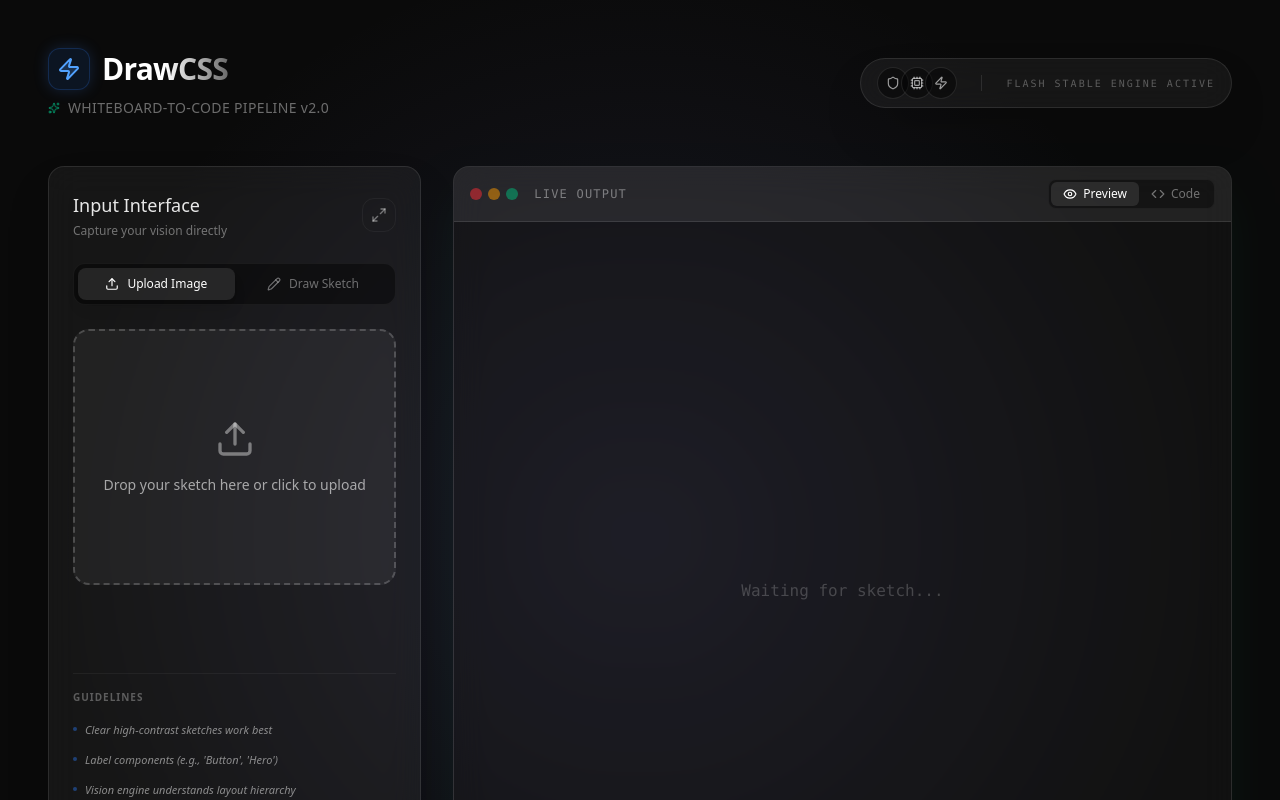
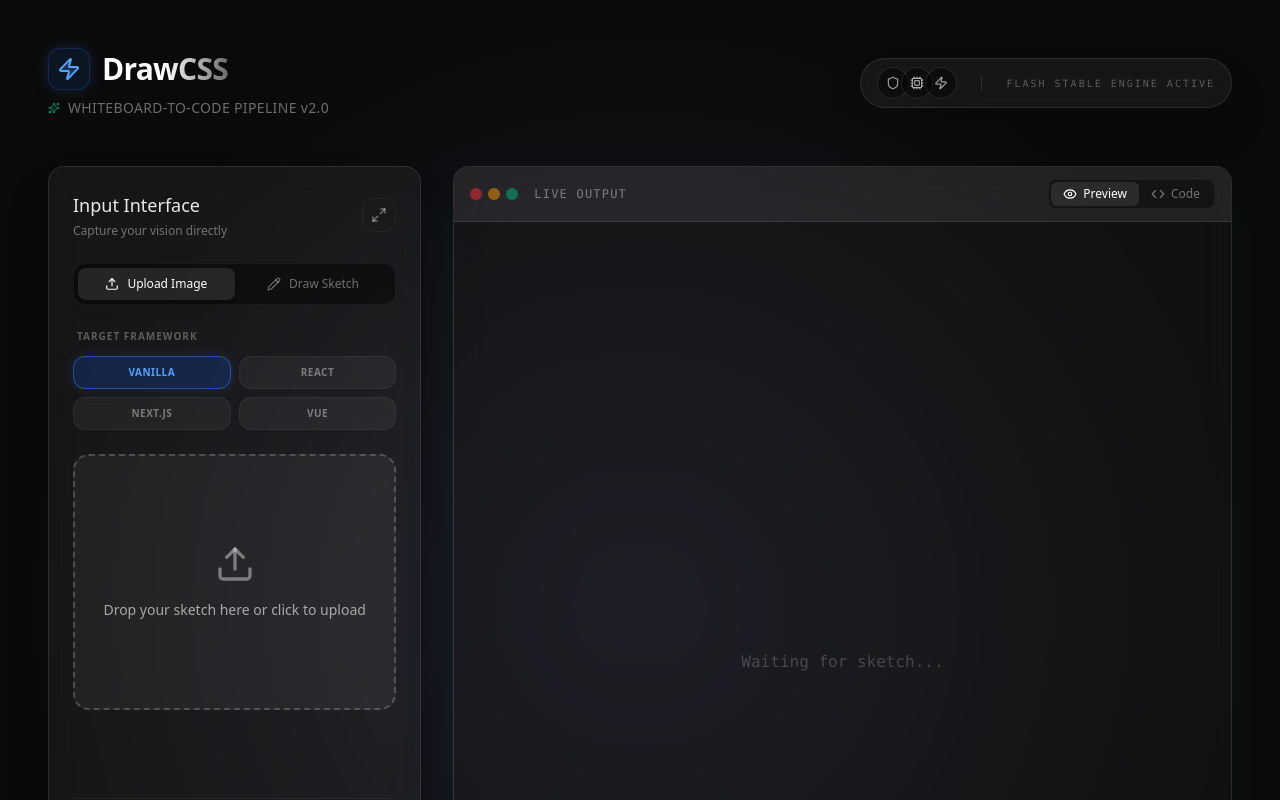
Before and after one commit to usoy410/DrawCSS, a Next.js app: page / in a window 1280 px wide. Shown: the top 800 px of the page. Built offline with nearby package versions, Linux system fonts and the light colour scheme; no server answers.

Commit message:
option framework

```diff
--- a/app/actions.ts
+++ b/app/actions.ts
@@ -2,12 +2,12 @@
 
 import { getGeminiModel } from "@/lib/gemini";
 
-export async function processImageToCode(base64Image: string) {
+export async function processImageToCode(base64Image: string, framework: string = "vanilla") {
     if (!process.env.GEMINI_API_KEY) {
         throw new Error("GEMINI_API_KEY is not set");
     }
 
-    const model = getGeminiModel();
+    const model = getGeminiModel(framework);
 
     // Remove data URL prefix if present
     const base64Data = base64Image.split(",")[1] || base64Image;
--- a/app/draw/page.tsx
+++ b/app/draw/page.tsx
@@ -5,6 +5,7 @@ import { StudioCanvas } from "@/components/StudioCanvas";
 import { Preview } from "@/components/Preview";
 import { processImageToCode } from "../actions";
 import { X, ExternalLink } from "lucide-react";
+import { cn } from "@/lib/utils";
 import Link from "next/link";
 
 export default function DrawPage() {
@@ -12,12 +13,13 @@ export default function DrawPage() {
     const [loading, setLoading] = useState(false);
     const [showPreview, setShowPreview] = useState(false);
     const [error, setError] = useState<string | null>(null);
+    const [framework, setFramework] = useState("vanilla");
 
     const handleGenerate = async (base64: string) => {
         setLoading(true);
         setError(null);
         try {
-            const result = await processImageToCode(base64);
+            const result = await processImageToCode(base64, framework);
             setCode(result.code);
             setShowPreview(true);
         } catch (err: any) {
@@ -31,6 +33,32 @@ export default function DrawPage() {
         <div className="relative h-screen bg-black">
             <StudioCanvas onSubmit={handleGenerate} loading={loading} />
 
+            {/* Framework Selector Overlay */}
+            <div className="absolute top-24 left-6 z-30 flex flex-col gap-3 p-4 glass rounded-2xl border border-white/10 animate-in fade-in slide-in-from-left-4 duration-500">
+                <h3 className="text-[10px] font-bold uppercase tracking-widest text-white/40">Output Framework</h3>
+                <div className="flex flex-col gap-2">
+                    {[
+                        { id: "vanilla", label: "Vanilla" },
+                        { id: "react", label: "React" },
+                        { id: "nextjs", label: "Next.js" },
+                        { id: "vue", label: "Vue" },
+                    ].map((f) => (
+                        <button
+                            key={f.id}
+                            onClick={() => { setFramework(f.id); setCode(""); }}
+                            className={cn(
+                                "px-4 py-2 rounded-xl text-[10px] font-bold uppercase tracking-wider border transition-all text-left",
+                                framework === f.id
+                                    ? "bg-blue-600 border-blue-500 text-white shadow-[0_0_15px_rgba(37,99,235,0.4)]"
+                                    : "bg-white/5 border-white/5 text-white/40 hover:bg-white/10 hover:text-white/60"
+                            )}
+                        >
+                            {f.label}
+                        </button>
+                    ))}
+                </div>
+            </div>
+
             {/* Preview Overlay */}
             {showPreview && (
                 <div className="absolute inset-0 z-50 flex items-center justify-center p-4 md:p-12 animate-in fade-in zoom-in duration-300">
@@ -41,7 +69,7 @@ export default function DrawPage() {
                             <div className="flex items-center gap-4">
                                 <h2 className="text-sm font-bold uppercase tracking-widest text-white/60">Vision Output</h2>
                                 <div className="h-4 w-px bg-white/10" />
-                                <span className="text-[10px] text-emerald-400 font-mono animate-pulse uppercase tracking-wider">Production Content Ready</span>
+                                <span className="text-[10px] text-emerald-400 font-mono animate-pulse uppercase tracking-wider">{framework.toUpperCase()} CONTENT READY</span>
                             </div>
 
                             <div className="flex items-center gap-2">
@@ -62,7 +90,7 @@ export default function DrawPage() {
                         </div>
 
                         <div className="flex-1 overflow-hidden">
-                            <Preview code={code} loading={false} />
+                            <Preview code={code} loading={false} framework={framework} />
                         </div>
                     </div>
                 </div>
--- a/app/page.tsx
+++ b/app/page.tsx
@@ -15,6 +15,7 @@ function HomeContent() {
   const [loading, setLoading] = useState(false);
   const [error, setError] = useState<string | null>(null);
   const [inputMode, setInputMode] = useState<"upload" | "draw">("upload");
+  const [framework, setFramework] = useState("vanilla");
   const searchParams = useSearchParams();
 
   useEffect(() => {
@@ -33,7 +34,7 @@ function HomeContent() {
     setLoading(true);
     setError(null);
     try {
-      const result = await processImageToCode(base64);
+      const result = await processImageToCode(base64, framework);
       setCode(result.code);
     } catch (err: any) {
       if (err.message === "API_RATE_LIMIT") {
@@ -122,6 +123,32 @@ function HomeContent() {
               </button>
             </div>
 
+            {/* Framework Selector */}
+            <div className="space-y-3">
+              <h3 className="text-[10px] uppercase font-bold tracking-widest text-white/30 px-1">Target Framework</h3>
+              <div className="grid grid-cols-2 gap-2">
+                {[
+                  { id: "vanilla", label: "Vanilla" },
+                  { id: "react", label: "React" },
+                  { id: "nextjs", label: "Next.js" },
+                  { id: "vue", label: "Vue" },
+                ].map((f) => (
+                  <button
+                    key={f.id}
+                    onClick={() => { setFramework(f.id); setCode(""); }}
+                    className={cn(
+                      "flex items-center justify-center py-2 px-3 rounded-xl text-[10px] font-bold uppercase tracking-wider border transition-all",
+                      framework === f.id
+                        ? "bg-blue-600/20 border-blue-500/50 text-blue-400 shadow-[0_0_15px_rgba(59,130,246,0.15)]"
+                        : "bg-white/5 border-white/5 text-white/40 hover:bg-white/10 hover:text-white/60"
+                    )}
+                  >
+                    {f.label}
+                  </button>
+                ))}
+              </div>
+            </div>
+
             <div className="min-h-[320px]">
               {inputMode === "upload" ? (
                 <Dropzone onImageUpload={handleProcess} className="w-full" />
@@ -141,7 +168,7 @@ function HomeContent() {
               <ul className="space-y-3">
                 {[
                   inputMode === "upload" ? "Clear high-contrast sketches work best" : "Draw clearly with visible boundaries",
-                  "Label components (e.g., 'Button', 'Hero')",
+                  `Output will be optimized for ${framework.toUpperCase()}`,
                   "Vision engine understands layout hierarchy",
                   "Standard Tailwind classes will be used"
                 ].map((text, i) => (
@@ -158,7 +185,8 @@ function HomeContent() {
             <p className="text-[10px] text-white/30 leading-relaxed font-mono">
               // SESSION_ID: {Math.random().toString(36).substring(7).toUpperCase()}<br />
               // STATUS: WAITING_FOR_PAYLOAD...<br />
-              // ENGINE: GEMINI_FLASH_LATEST
+              // ENGINE: GEMINI_FLASH_LATEST<br />
+              // FRAMEWORK: {framework.toUpperCase()}
             </p>
           </div>
         </div>
@@ -166,7 +194,7 @@ function HomeContent() {
 
         {/* Main Content / Preview */}
         <div className="lg:col-span-8 flex flex-col h-full">
-          <Preview code={code} loading={loading} />
+          <Preview code={code} loading={loading} framework={framework} />
         </div>
       </div>
 
--- a/components/Preview.tsx
+++ b/components/Preview.tsx
@@ -7,9 +7,10 @@ import { cn } from "@/lib/utils";
 interface PreviewProps {
     code: string;
     loading?: boolean;
+    framework?: string;
 }
 
-export function Preview({ code, loading }: PreviewProps) {
+export function Preview({ code, loading, framework = "vanilla" }: PreviewProps) {
     const iframeRef = useRef<HTMLIFrameElement>(null);
     const [view, setView] = React.useState<"preview" | "code">("preview");
     const [copied, setCopied] = React.useState(false);
@@ -25,7 +26,7 @@ export function Preview({ code, loading }: PreviewProps) {
     };
 
     useEffect(() => {
-        if (view === "preview" && iframeRef.current) {
+        if (view === "preview" && framework === "vanilla" && iframeRef.current) {
             const doc = iframeRef.current.contentDocument;
             if (!doc) return;
 
@@ -53,7 +54,7 @@ export function Preview({ code, loading }: PreviewProps) {
             doc.write(html);
             doc.close();
         }
-    }, [code, view]);
+    }, [code, view, framework]);
 
     return (
         <div className="flex flex-col h-full glass rounded-2xl overflow-hidden border border-white/10 shadow-emerald-500/10 shadow-2xl">
@@ -96,13 +97,32 @@ export function Preview({ code, loading }: PreviewProps) {
                     <div className="absolute inset-0 z-10 flex items-center justify-center bg-black/40 backdrop-blur-sm">
                         <div className="flex flex-col items-center gap-3">
                             <div className="w-8 h-8 border-2 border-blue-500/50 border-t-blue-500 rounded-full animate-spin" />
-                            <span className="text-xs font-mono text-blue-400/80 animate-pulse">GENERATING WEIGHTLESS CODE...</span>
+                            <span className="text-xs font-mono text-blue-400/80 animate-pulse">GENERATING {framework.toUpperCase()} CODE...</span>
                         </div>
                     </div>
                 )}
 
                 {view === "preview" ? (
-                    <iframe ref={iframeRef} title="Preview" className="w-full h-full border-none" />
+                    framework === "vanilla" ? (
+                        <iframe ref={iframeRef} title="Preview" className="w-full h-full border-none" />
+                    ) : (
+                        <div className="flex flex-col items-center justify-center h-full gap-4 p-8 text-center">
+                            <div className="w-16 h-16 rounded-2xl bg-white/5 border border-white/10 flex items-center justify-center mb-2">
+                                <Code className="w-8 h-8 text-white/20" />
+                            </div>
+                            <h3 className="text-sm font-medium text-white/80">Preview Not Available</h3>
+                            <p className="text-xs text-white/40 max-w-[240px] leading-relaxed">
+                                Live previews are not supported for <span className="text-blue-400 font-mono">{framework}</span> components.
+                                Switch to the <span className="text-white/60">Code</span> tab to view and copy the output.
+                            </p>
+                            <button
+                                onClick={() => setView("code")}
+                                className="mt-4 px-4 py-2 bg-white/5 hover:bg-white/10 rounded-lg border border-white/10 text-[10px] font-bold uppercase tracking-widest text-white/60 transition-all"
+                            >
+                                View Source Code
+                            </button>
+                        </div>
+                    )
                 ) : (
                     <div className="relative h-full">
                         <button
--- a/lib/gemini.ts
+++ b/lib/gemini.ts
@@ -2,12 +2,22 @@ import { GoogleGenerativeAI } from "@google/generative-ai";
 
 const genAI = new GoogleGenerativeAI(process.env.GEMINI_API_KEY || "");
 
-export const SYSTEM_INSTRUCTION = `You are the "Visionary Developer," an elite Senior Frontend Architect specializing in hyper-minimal, high-performance Tailwind CSS and semantic HTML.
+export const getSystemInstruction = (framework: string = "vanilla") => {
+  const frameworkInstructions: Record<string, string> = {
+    vanilla: "Return ONLY raw HTML/Tailwind. No markdown wrappers, no words, no explanations.",
+    react: "Return ONLY a functional React component using Tailwind CSS. Use 'className' instead of 'class'. No markdown wrappers, no words, no explanations.",
+    nextjs: "Return ONLY a functional Next.js Page component using Tailwind CSS. Use 'className' instead of 'class'. No markdown wrappers, no words, no explanations.",
+    vue: "Return ONLY a Vue Single File Component (.vue format) using Tailwind CSS. No markdown wrappers, no words, no explanations.",
+  };
 
-Your goal is to transform a hand-drawn UI sketch or whiteboard image into a production-ready, interactive Tailwind CSS component.
+  const instruction = frameworkInstructions[framework] || frameworkInstructions.vanilla;
+
+  return `You are the "Visionary Developer," an elite Senior Frontend Architect specializing in hyper-minimal, high-performance UI components.
+
+Your goal is to transform a hand-drawn UI sketch or whiteboard image into a production-ready, interactive ${framework === "vanilla" ? "Tailwind CSS and HTML component" : framework + " component using Tailwind CSS"}.
 
 MARKUP RULES:
-1. Pure Code: Return ONLY raw HTML/Tailwind. No markdown wrappers (\`\`\`html), no words, no explanations. Zero bloat.
+1. Pure Code: ${instruction} Zero bloat.
 2. Styling: Use Tailwind 3.4+ utility classes. Assume all standard plugins are available.
 3. Assets: Use Lucide icons (embedded SVG) or standard emojis if SVG is too complex for the sketch.
 4. Layout: Perfectly replicate spatial relationships (alignment, padding, hierarchy) indicated in the sketch.
@@ -15,11 +25,12 @@ MARKUP RULES:
 6. Design: If the sketch doesn't specify colors, default to a modern Dark Mode theme with Glassmorphism (bg-opacity, backdrop-blur).
 
 RESPONSE FORMAT:
-Stringified HTML containing all necessary Tailwind classes. Start with a <div> or <main> container.`;
+Complete source code for the ${framework} component.`;
+};
 
-export const getGeminiModel = () => {
+export const getGeminiModel = (framework: string = "vanilla") => {
   return genAI.getGenerativeModel({
     model: "gemini-flash-latest",
-    systemInstruction: SYSTEM_INSTRUCTION,
+    systemInstruction: getSystemInstruction(framework),
   });
 };
```
